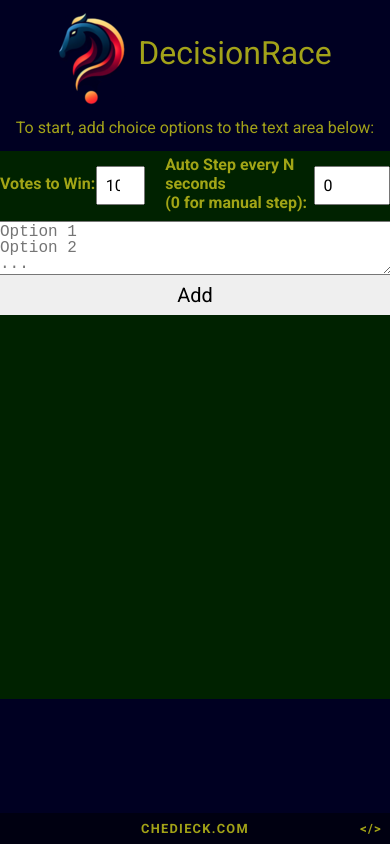
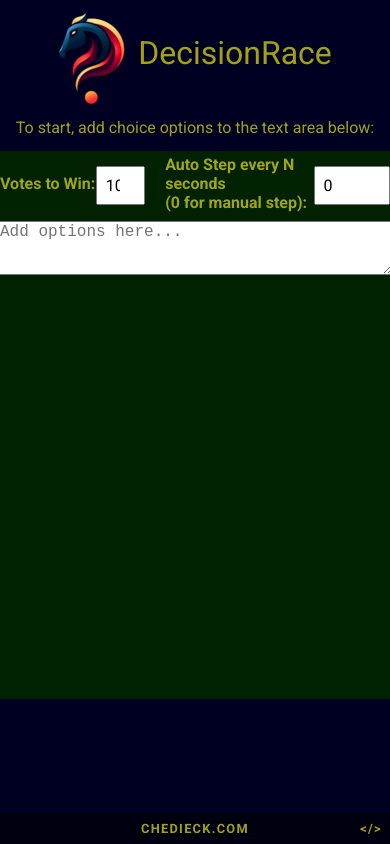
Before and after one commit to chedieck/decisionrace, a SvelteKit app: page / in a window 390 px wide. Built offline with nearby package versions, Linux system fonts and the light colour scheme.

Commit message:
feat: better  UI, no add button

```diff
--- a/src/lib/components/ChoiceSelector.svelte
+++ b/src/lib/components/ChoiceSelector.svelte
@@ -18,7 +18,7 @@
 
   export let raceStarted: boolean
 
-  const placeholder = 'Option 1\nOption 2\n...'
+  const placeholder = 'Add options here...'
   const MAX_ITEMS = 20
   const MAX_INPUT_CHARS = 1000
 
@@ -157,6 +157,7 @@
       line-height: 1;
       width: 100%;
       font-size: 1rem;
+      border-radius: 3px;
     }
 
     button {
@@ -225,7 +226,6 @@
   </div>
   <div class="inner-container">
     <textarea on:input={handleInput} disabled={!browser || (addDisabled && inputText === '')} bind:value={inputText} rows="3" placeholder={placeholder}></textarea>
-    <button on:click={addItem} disabled={addDisabled}>Add</button>
     <div class="row remove-button-container not-on-media" class:hidden={items.length < 1}>
       <button class="remove-button" on:click={removeLast}>Remove last item</button>
       <div style:visibility='hidden'>0</div>
--- a/src/routes/styles.css
+++ b/src/routes/styles.css
@@ -123,6 +123,15 @@ button:focus:not(:focus-visible) {
 	}
 }
 
+@media (max-width: 720px) {
+	button:hover {
+		color: var(--color-link-text);
+		background-color: var(--color-link-bg);
+		transition: unset
+	}
+}
+
+
 .undisplayable {
 	display: none;
 }
```
Lines whose indentation alone changed are shown as unchanged.
